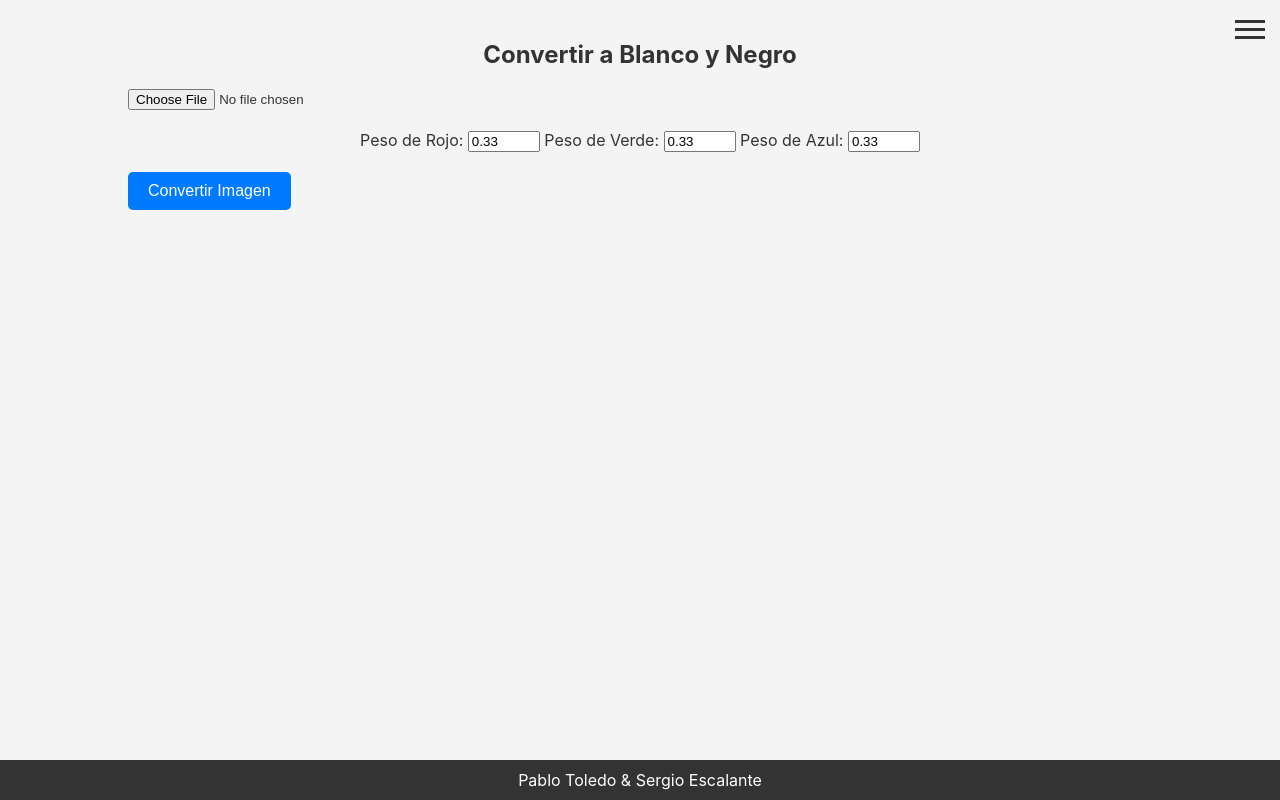
After one commit to PabloToledoBarahona/pdiProject, a Flask app: page /convert_bw in a window 1280 px wide. The commit adds this page. Run offline with Flask 3, Linux system fonts and the light colour scheme.

Commit message:
Added convert_bw page

```diff
--- a/app/controllers/image_controller.py
+++ b/app/controllers/image_controller.py
@@ -1,7 +1,7 @@
 from flask import Blueprint, render_template, request, redirect, url_for
 import os
 from werkzeug.utils import secure_filename
-from app.modules import histogram, read_image, segment_color
+from app.modules import histogram, read_image, segment_color, convert_bw
 
 image_controller = Blueprint('image_controller', __name__, template_folder='../templates')
 
@@ -88,3 +88,26 @@ def segment_color_view():
                 return error, 400
             return render_template('segment_color.html', segmented_image_path=os.path.basename(segmented_image_path), filename=filename)
     return render_template('segment_color.html')
+
+
+
+@image_controller.route('/convert_bw', methods=['GET', 'POST'])
+def convert_bw_view():
+    if request.method == 'POST':
+        if 'file' not in request.files:
+            return "No file part", 400
+        file = request.files['file']
+        if file.filename == '':
+            return "No selected file", 400
+        r_weight = float(request.form.get('r_weight', 0.33))
+        g_weight = float(request.form.get('g_weight', 0.33))
+        b_weight = float(request.form.get('b_weight', 0.33))
+        if file:
+            filename = secure_filename(file.filename)
+            file_path = os.path.join(UPLOAD_FOLDER, filename)
+            file.save(file_path)
+            bw_image_path, error = convert_bw.convert_to_bw(file_path, r_weight, g_weight, b_weight)
+            if error:
+                return error, 400
+            return render_template('convert_bw.html', bw_image_path=os.path.basename(bw_image_path), filename=filename)
+    return render_template('convert_bw.html')
--- /dev/null
+++ b/app/templates/convert_bw.html
@@ -0,0 +1,41 @@
+<!DOCTYPE html>
+<html lang="es">
+<head>
+    <meta charset="UTF-8">
+    <meta name="viewport" content="width=device-width, initial-scale=1.0">
+    <title>Convertir a Blanco y Negro</title>
+    <link rel="stylesheet" href="{{ url_for('static', filename='css/styles.css') }}">
+    <script src="{{ url_for('static', filename='js/scripts.js') }}" defer></script>
+</head>
+<body>
+    {% include 'navbar.html' %}
+    <main>
+        <div class="container">
+            <h2>Convertir a Blanco y Negro</h2>
+            <form action="{{ url_for('image_controller.convert_bw_view') }}" method="post" enctype="multipart/form-data">
+                <input type="file" name="file" accept="image/*">
+                <label for="r_weight">Peso de Rojo:</label>
+                <input type="number" name="r_weight" id="r_weight" value="0.33" step="0.01" min="0" max="1">
+                <label for="g_weight">Peso de Verde:</label>
+                <input type="number" name="g_weight" id="g_weight" value="0.33" step="0.01" min="0" max="1">
+                <label for="b_weight">Peso de Azul:</label>
+                <input type="number" name="b_weight" id="b_weight" value="0.33" step="0.01" min="0" max="1">
+                <button type="submit" class="btn">Convertir Imagen</button>
+            </form>
+            {% if bw_image_path %}
+            <h2>Imagen en Blanco y Negro</h2>
+            <div class="image-container">
+                <img src="{{ url_for('static', filename='uploads/' ~ bw_image_path) }}" alt="Imagen en Blanco y Negro" class="image-display">
+            </div>
+            <h2>Imagen Original</h2>
+            <div class="image-container">
+                <img src="{{ url_for('static', filename='uploads/' ~ filename) }}" alt="Imagen Original" class="image-display">
+            </div>
+            {% endif %}
+        </div>
+    </main>
+    <footer>
+        <p>Pablo Toledo & Sergio Escalante</p>
+    </footer>
+</body>
+</html>
--- a/app/templates/navbar.html
+++ b/app/templates/navbar.html
@@ -11,7 +11,7 @@
             <li><a href="{{ url_for('image_controller.upload') }}">Subir Imagen</a></li>
             <li><a href="{{ url_for('image_controller.read_image_view') }}">Leer Imagen</a></li>
             <li><a href="{{ url_for('image_controller.segment_color_view') }}">Segmentación por Color</a></li>
-            <li><a href="#">Convertir a Blanco y Negro</a></li>
+            <li><a href="{{ url_for('image_controller.convert_bw_view') }}">Convertir a Blanco y Negro</a></li>
             <li><a href="#">Modificar Brillo</a></li>
             <li><a href="#">Modificar Contraste</a></li>
             <li><a href="#">Imagen Negativa</a></li>
```
Also changed, not shown: app/modules/convert_bw.py (+31 -0 lines), app/static/uploads/bw_image.png (added).
